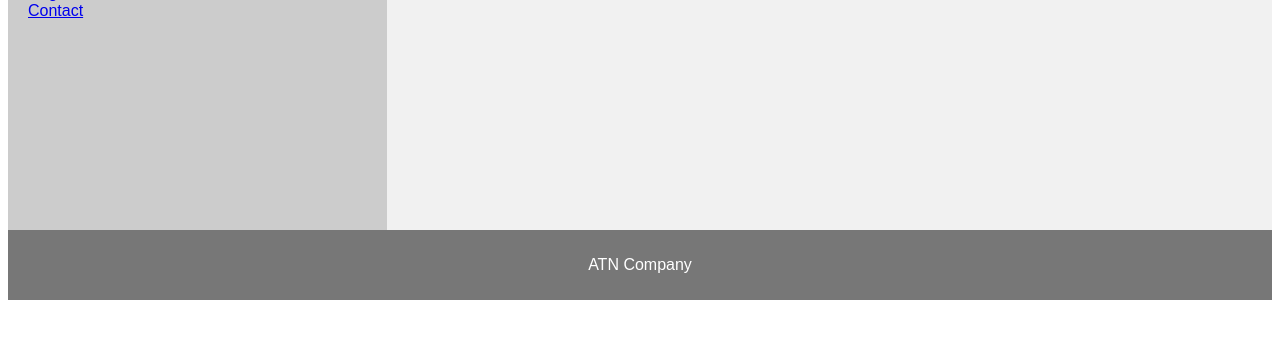
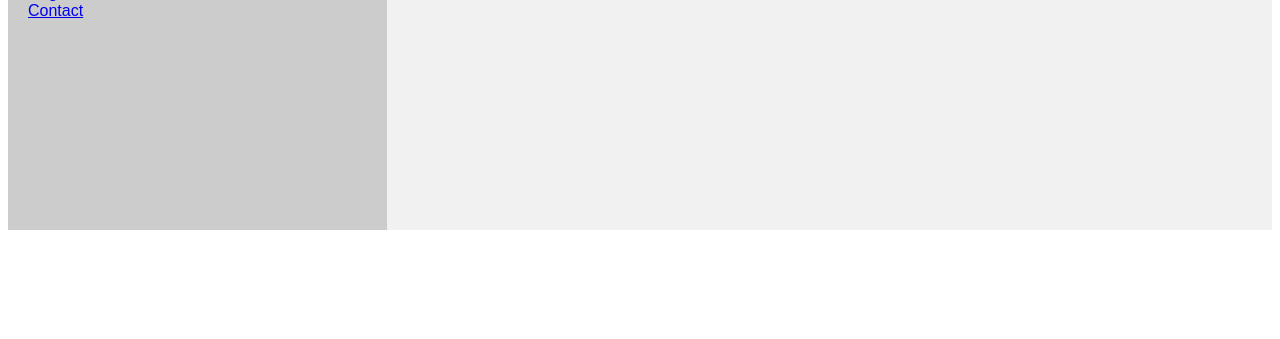
Before and after one commit to KhanhNM1999/ATNCompany0704, a PHP site: page / in a window 1280 px wide. Shown: the part 351-690 px from the top of the page. Run offline with PHP 8.4, Linux system fonts and the light colour scheme; data that the repository does not hold is empty; some libraries are stand-ins or nearby versions.

Commit message:
Update index.php

```diff
--- a/index.php
+++ b/index.php
@@ -148,10 +148,5 @@ footer {
 </table>
   </article>
 </section>
-
-<footer>
-  <p>ATN Company</p>
-</footer>
-
 </body>
 </html>
```
